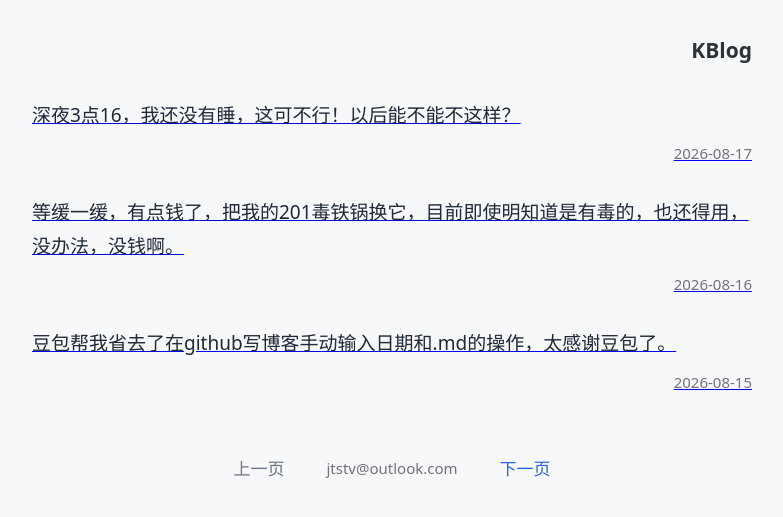
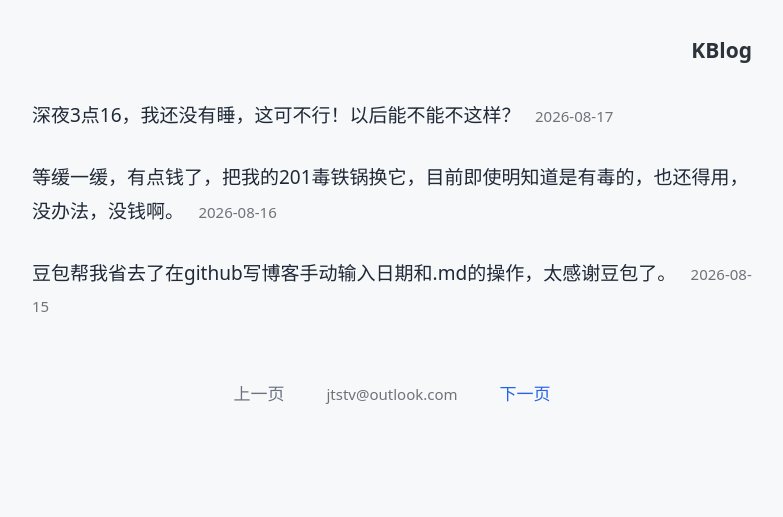
Before and after one commit to JTSTV/Jtstv.github.io, a Jekyll site: the page built from index.html, in a window 1280 px wide. Shown: the top 517 px of the page, without its empty margins (248-1031 px from the left). Built offline with Jekyll 4.4.1, drawn with Linux system fonts in a browser that asks for light colours; the list of posts is cut into pages by our own code.

Commit message:
更新 index.html

```diff
--- a/index.html
+++ b/index.html
@@ -11,19 +11,17 @@
 <meta name="description" content="{{ site.description }}">
 <meta name="keywords" content="{{ site.keywords }}">
 <link rel="canonical" href="{{ site.url }}{{ page.url }}">
-<style>*{margin:0;padding:0;box-sizing:border-box}body{font:17px system-ui,-apple-system,sans-serif;background:#f7f8fa;color:#2c333a;padding:32px 24px;line-height:1.8}.container{max-width:720px;margin:0 auto}.site-header{margin-bottom:28px;text-align:right}.site-title{font-size:21px;font-weight:600;color:#2c333a;display:inline-block}.post-item{margin-bottom:28px}.inner-card{padding:0}.post-title-text{font-size:19px;color:#1f2937;margin-bottom:8px;display:block}.post-date-text{font-size:15px;color:#71717a;text-align:right;display:block}.pagination{margin-top:48px}.pagination-inner{display:flex;gap:14px;justify-content:center;align-items:center;flex-wrap:nowrap}.pagination-email{font-size:15px;color:#71717a;padding:0 10px}.pagination a,.pagination span{padding:10px 18px;border-radius:8px;font-size:17px;text-decoration:none;white-space:nowrap}.pagination a{color:#2563eb}.pagination span{color:#6b7280}@media(max-width:600px){body{padding:20px 16px}.site-header{margin-bottom:20px}.post-item{margin-bottom:22px}.post-title-text{font-size:18px}.pagination-inner{gap:10px}.pagination-email{font-size:14px;padding:0 6px}.pagination a,.pagination span{padding:8px 14px;font-size:16px}}</style>
+<style>*{margin:0;padding:0;box-sizing:border-box}body{font:17px system-ui,-apple-system,sans-serif;background:#f7f8fa;color:#2c333a;padding:32px 24px;line-height:1.8}.container{max-width:720px;margin:0 auto}.site-header{margin-bottom:28px;text-align:right}.site-title{font-size:21px;font-weight:600;color:#2c333a;display:inline-block}.post-item{margin-bottom:28px}.post-link{text-decoration:none;color:inherit}.post-title-text{font-size:19px;color:#1f2937}.post-date-text{font-size:15px;color:#71717a;margin-left:10px}.pagination{margin-top:48px}.pagination-inner{display:flex;gap:14px;justify-content:center;align-items:center;flex-wrap:nowrap}.pagination-email{font-size:15px;color:#71717a;padding:0 10px}.pagination a,.pagination span{padding:10px 18px;border-radius:8px;font-size:17px;text-decoration:none;white-space:nowrap}.pagination a{color:#2563eb}.pagination span{color:#6b7280}@media(max-width:600px){body{padding:20px 16px}.site-header{margin-bottom:20px}.post-item{margin-bottom:22px}.post-title-text{font-size:18px}.pagination-inner{gap:10px}.pagination-email{font-size:14px;padding:0 6px}.pagination a,.pagination span{padding:8px 14px;font-size:16px}}</style>
 </head>
 <body>
 <div class="container">
 <div class="site-header"><div class="site-title">{{ site.title }}</div></div>
 {% for post in paginator.posts %}
 <div class="post-item">
-<a href="{{ post.url | relative_url }}">
-<div class="inner-card">
+<a href="{{ post.url | relative_url }}" class="post-link">
 <span class="post-title-text">{{ post.title }}</span>
+</a>
 <span class="post-date-text">{{ post.date | date:"%Y-%m-%d" }}</span>
-</div>
-</a>
 </div>
 {% endfor %}
 {% if paginator.total_pages >1 %}
```
